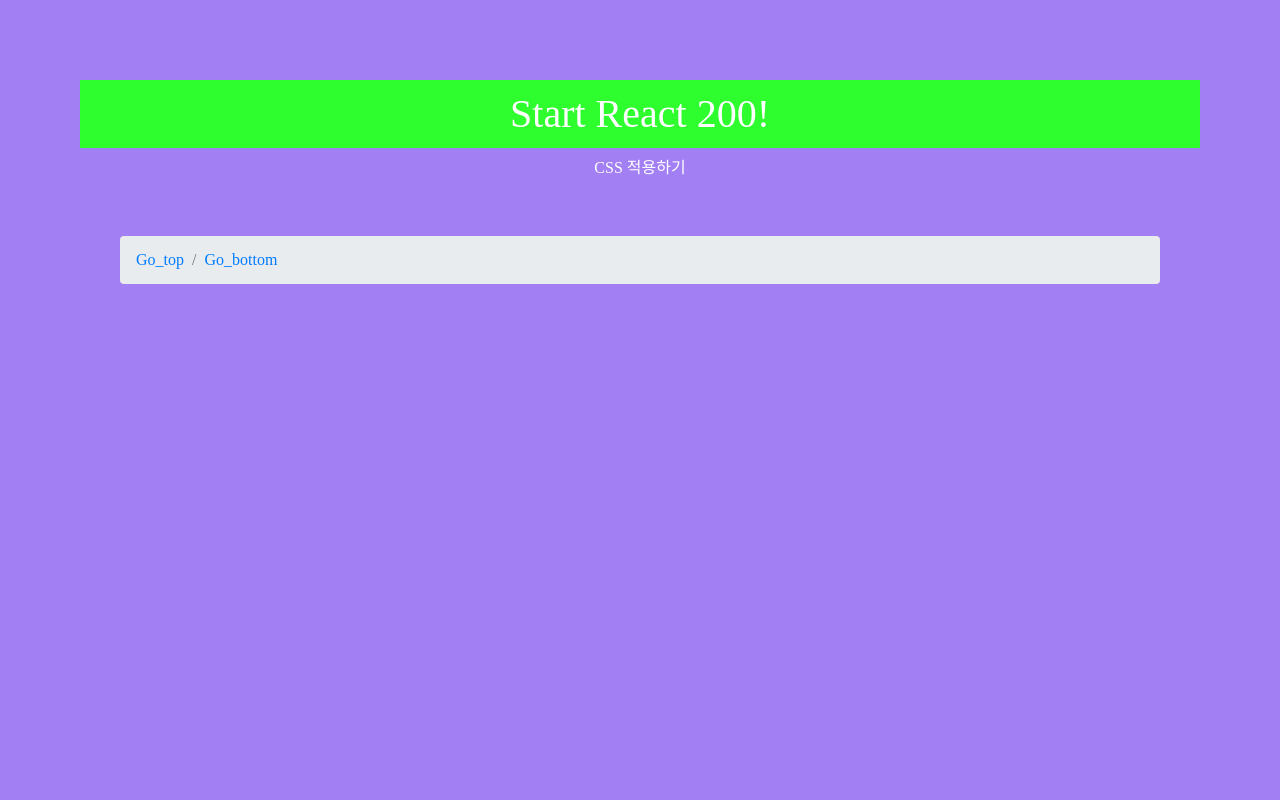
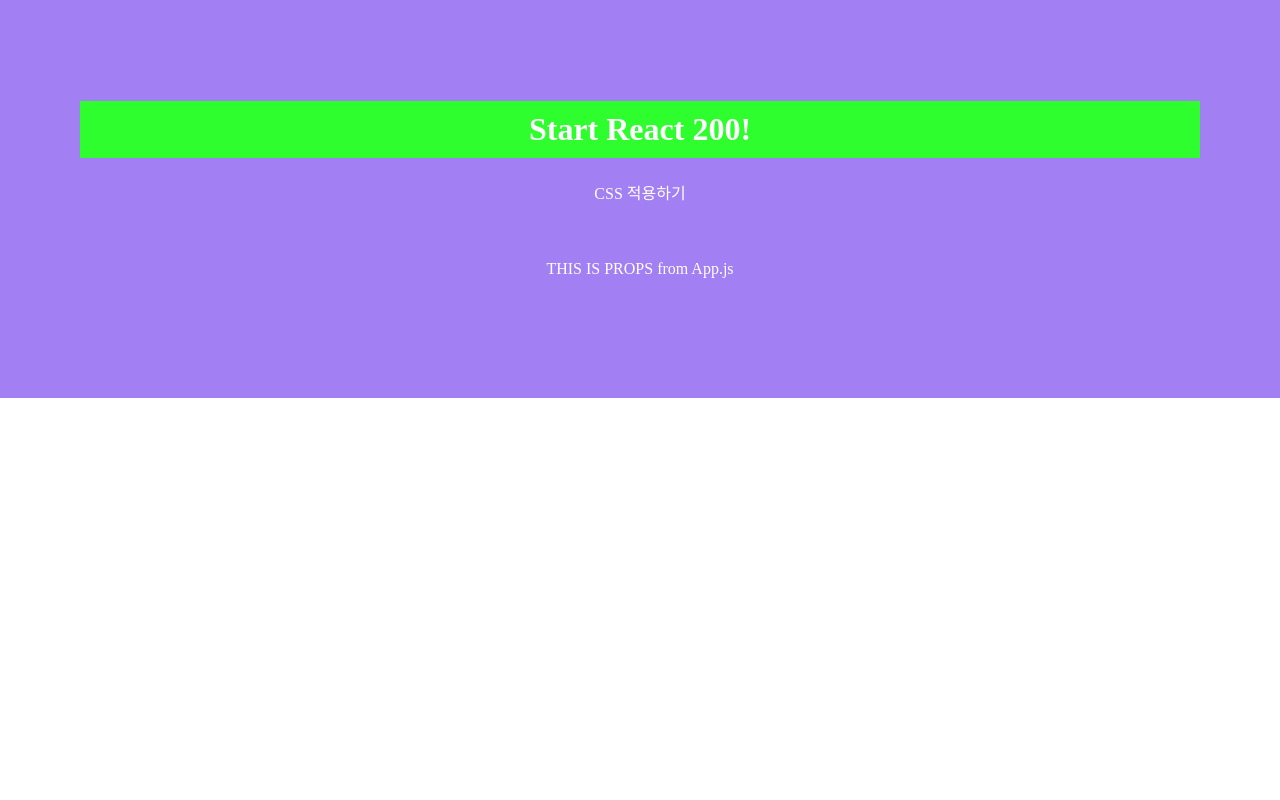
Before and after one commit to leejungyeoul/react200, a React (Create React App) app in the folder client/: page / in a window 1280 px wide. Shown: the top 800 px of the page. Built offline with nearby package versions, Linux system fonts and the light colour scheme.

Commit message:
017. props 사용하기

```diff
--- a/client/src/App.js
+++ b/client/src/App.js
@@ -1,14 +1,13 @@
 import React from 'react';
 import './App.css';
-import ReactstrapBreadcrumbs from './R036_ReactstrapBreadcrumbs'
-import 'bootstrap/dist/css/bootstrap.css'
+import Props from './R017_Props'
 
 function App() {
   return (
     <div>
       <h1>Start React 200!</h1>
       <p>CSS 적용하기</p>
-      <ReactstrapBreadcrumbs/>
+      <Props props_val="THIS IS PROPS"/>
     </div>
   );
 }
--- /dev/null
+++ b/client/src/R017_Props.js
@@ -0,0 +1,13 @@
+import React, { Component } from 'react';
+
+class R017_Props extends Component {
+  render() {
+    let props_value = this.props.props_val;
+    props_value += ' from App.js'
+    return (
+    <div>{props_value}</div>
+    )
+  }
+}
+
+export default R017_Props;
--- a/client/src/R036_ReactstrapBreadcrumbs.js
+++ /dev/null
@@ -1,20 +0,0 @@
-import React, { Component } from 'react';
-import { Breadcrumb, BreadcrumbItem } from 'reactstrap';
-
-class R036_ReactstrapBreadcrumbs extends Component {
-  render() {
-    return (
-      <div id="top">
-        <Breadcrumb tag="nav" listTag="div">
-          <BreadcrumbItem tag="a" href="#top">Go_top</BreadcrumbItem>
-          <BreadcrumbItem tag="a" href="#bottom">Go_bottom</BreadcrumbItem>
-        </Breadcrumb>
-        <div id="bottom" style={{marginTop:"1000px"}}>
-          <span>bottom</span>
-        </div>
-      </div>
-      )
-  }
-}
-
-export default R036_ReactstrapBreadcrumbs;
```
